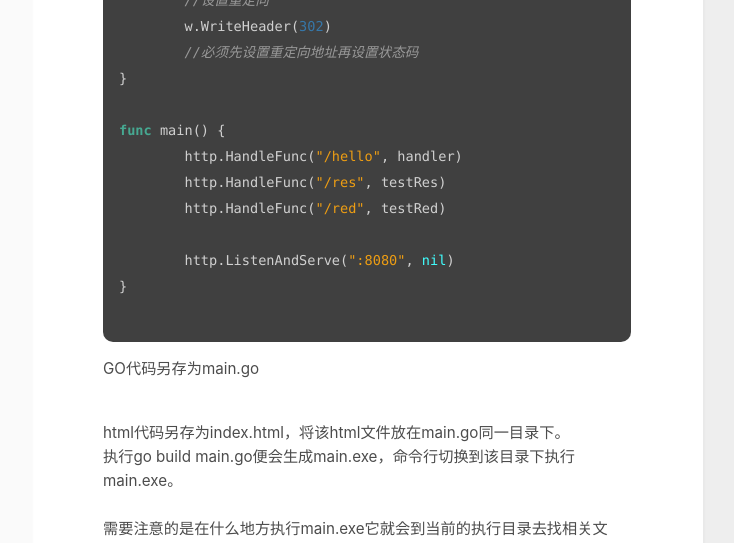
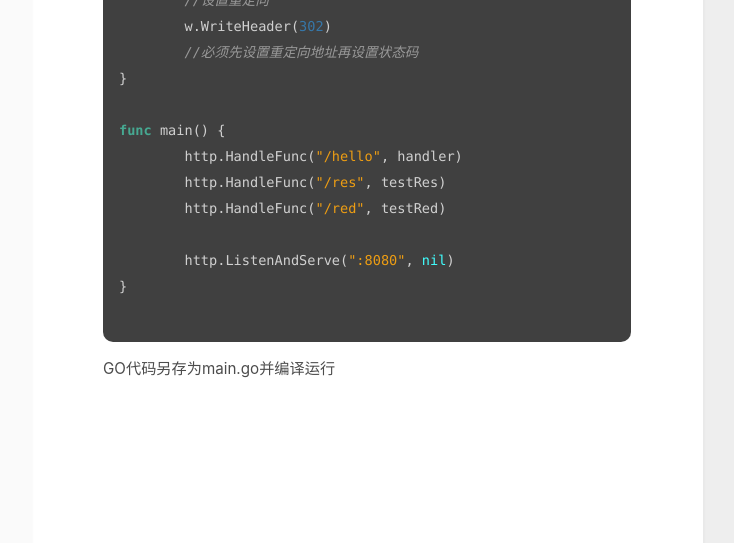
Before and after one commit to scatzero9/scatzero9.github.io, a Jekyll site: the page built from _posts/2021-1-19-获取请求参数及响应请求.md, in a window 1280 px wide and 1400 px high, scrolled down 1607 px. Shown: the top 543 px of the window, without its empty margins (417-1151 px from the left). Built offline with Jekyll 4.4.1, drawn with Linux system fonts in a browser that asks for light colours; some of the changed text lies outside the part shown.

Commit message:
修改文件: _posts/2021-1-19-获取请求参数及响应请求.md

````diff
--- a/_posts/2021-1-19-获取请求参数及响应请求.md
+++ b/_posts/2021-1-19-获取请求参数及响应请求.md
@@ -70,26 +70,5 @@ func main() {
 }
 
 ```
-GO代码另存为main.go
+GO代码另存为main.go并编译运行
 <br>
-
-<br>
-html代码另存为index.html，将该html文件放在main.go同一目录下。<br>
-执行go build main.go便会生成main.exe，命令行切换到该目录下执行main.exe。<br><br>
-需要注意的是在什么地方执行main.exe它就会到当前的执行目录去找相关文件，比如说在桌面用绝对路径执行该exe它就找不到代码里写的index.html，因为桌面没有index.html。
-<br>
-
-执行结果
-<a href="https://imgchr.com/i/rHkMfs"><img src="https://s3.ax1x.com/2020/12/29/rHkMfs.png" alt="rHkMfs.png" border="0" /></a>
-
-## 代码解释
-
-```golang
-func testTemplate(w http.ResponseWriter, r *http.Request) {
-	t := template.Must(template.ParseFiles("index.html"))
-	t.Execute(w, "hello world!")
-}
-```
-这个处理器中，template.ParseFiles是用来处理模板文件的，它会返回一个模板和一个error，而把它包裹的template.Must则可以处理错误，经过template.Must处理后最终就只出来了个模板。<br>
-t.Execute是执行并传入数据，我的理解是第一个参数是传递的方向，第二个参数就是要传递的数据。<br>
-传递过去的数据会代替html里的{{.}}，就像上面图片里的那样，hello world!代替了{{.}}并在页面上显示出来
````
